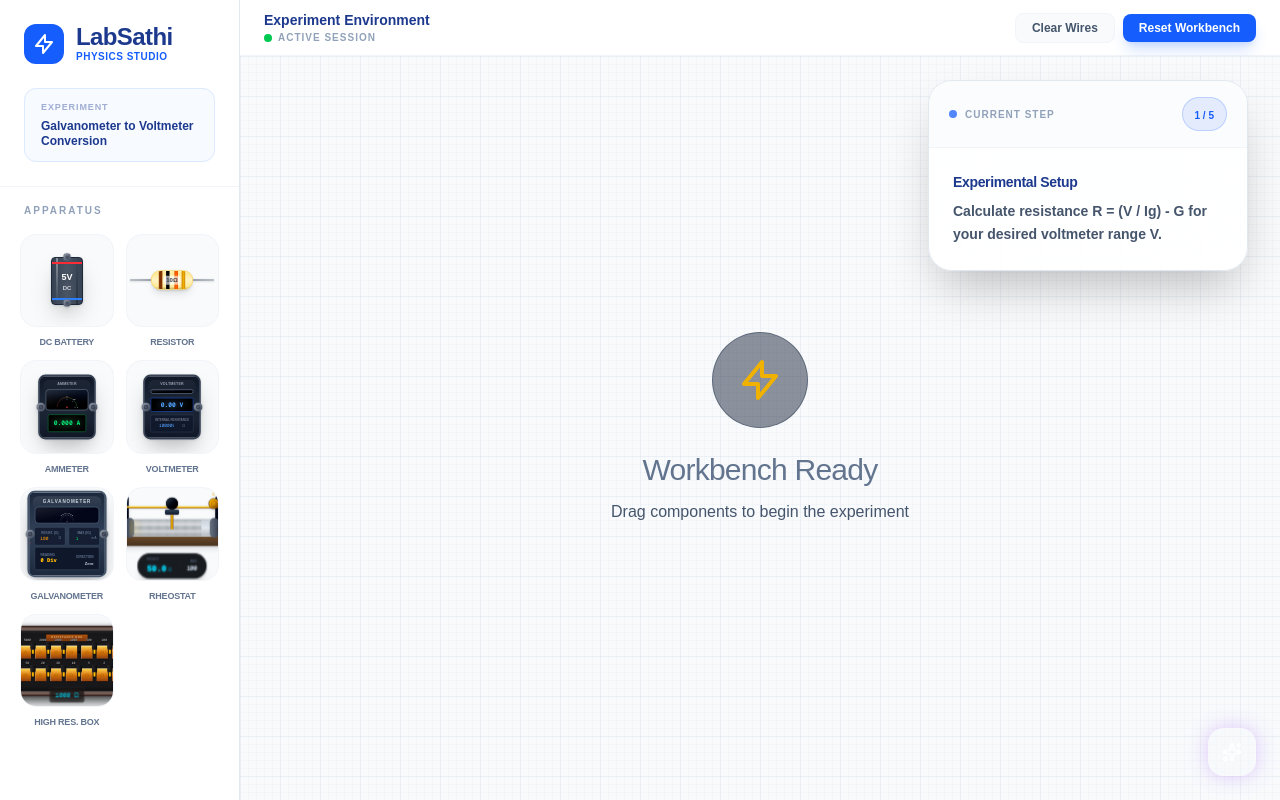
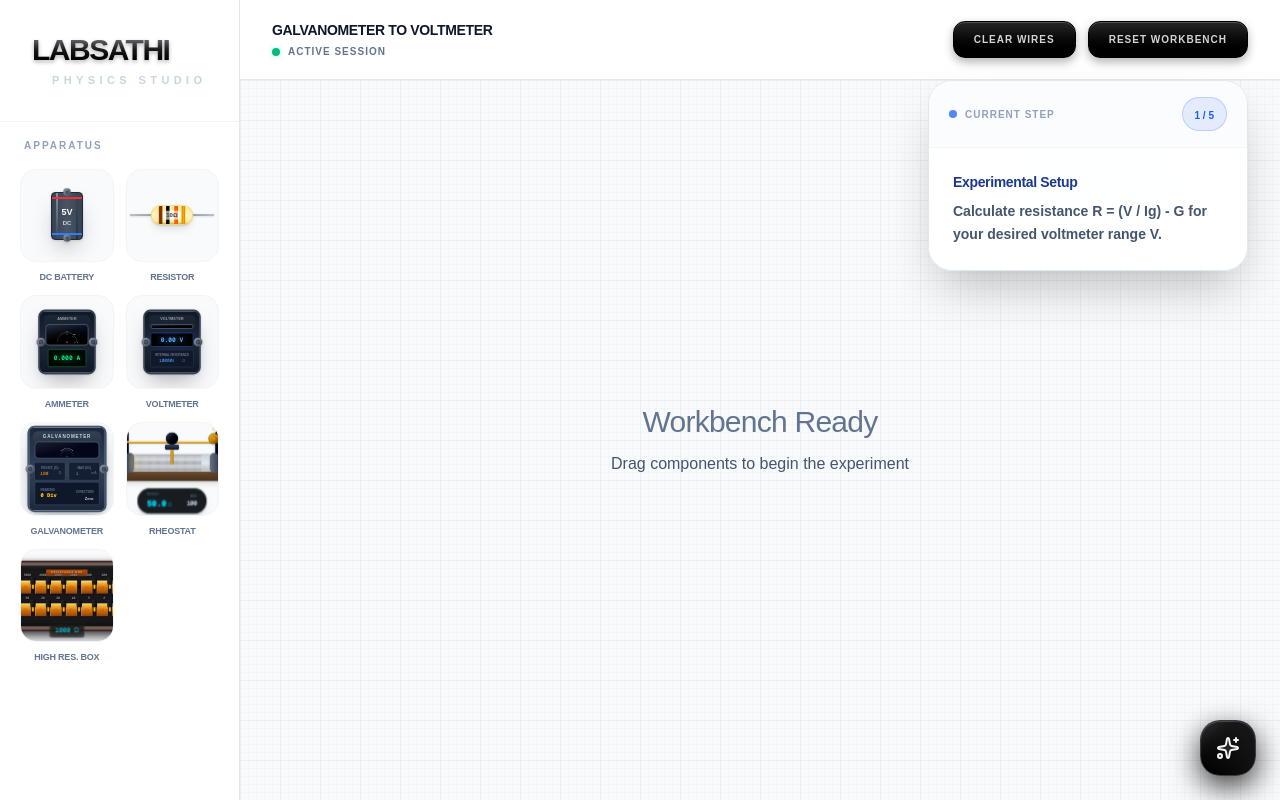
Before and after one commit to frecklehead/labsathi, a Next.js app: page /physics in a window 1280 px wide. Built offline with nearby package versions, Linux system fonts and the light colour scheme; grey boxes are pictures that could not be loaded.

Commit message:
made the physics

```diff
--- a/app/components/physics/PhysicsAssistant.tsx
+++ b/app/components/physics/PhysicsAssistant.tsx
@@ -69,16 +69,28 @@ export function PhysicsAssistant() {
     return (
         <>
             {/* Toggle Button - Bottom Left */}
-            <button
-                onClick={() => setIsOpen(!isOpen)}
-                className={`fixed bottom-6 right-6 z-[60] w-12 h-12 rounded-2xl flex items-center justify-center transition-all duration-300 shadow-[0_0_20px_rgba(168,85,247,0.3)]
-                    ${isOpen
-                        ? 'bg-red-500/20 text-red-400 hover:bg-red-500/30 rotate-180'
-                        : 'bg-white/10 backdrop-blur-xl text-white hover:bg-white/20 hover:scale-105'
-                    } border border-white/20`}
-            >
-                {isOpen ? <X className="w-5 h-5" /> : <Sparkles className="w-5 h-5" />}
-            </button>
+  <button
+    onClick={() => setIsOpen(!isOpen)}
+    className={`fixed bottom-6 right-6 z-[60] w-14 h-14 flex items-center justify-center transition-all duration-500 group
+        ${isOpen
+            ? 'bg-zinc-900 rounded-2xl rotate-90 border-zinc-700'
+            : 'bg-gradient-to-br from-zinc-800 via-black to-zinc-950 rounded-[20px] hover:rounded-2xl hover:scale-110 border-zinc-500/50'
+        }
+        border shadow-[0_10px_30px_rgba(0,0,0,0.8),inset_0_1px_1px_rgba(255,255,255,0.2)]
+        before:absolute before:inset-0 before:rounded-[inherit] before:bg-gradient-to-tr before:from-transparent before:via-white/5 before:to-white/10 before:pointer-events-none`}
+>
+    {isOpen ? (
+        <X className="w-5 h-5 text-zinc-400" />
+    ) : (
+        <div className="relative">
+            {/* The Icon with a soft glow */}
+            <Sparkles className="w-6 h-6 text-zinc-100 fill-zinc-100/10 transition-transform group-hover:scale-110 group-hover:rotate-12" />
+
+            {/* A subtle "Internal Shine" reflection */}
+            <div className="absolute -top-3 -left-3 w-8 h-8 bg-white/5 rounded-full blur-xl pointer-events-none" />
+        </div>
+    )}
+</button>
 
             {/* Floating Window */}
             <div
--- /dev/null
+++ b/app/physics/constant.tsx
@@ -0,0 +1,69 @@
+export interface PhysicsItem {
+    id: string;
+    type: string;
+    x: number;
+    y: number;
+    props: { [key: string]: any };
+}
+
+export interface Wire {
+    id: string;
+    from: { itemId: string; terminal: string };
+    to: { itemId: string; terminal: string };
+}
+
+export interface Terminal {
+    id: string;
+    itemId: string;
+    name: string;
+    x: number;
+    y: number;
+}
+
+export interface DataPoint {
+    voltage: number;
+    current: number;
+    resistance: number;
+    timestamp: number;
+}
+
+
+
+export const GUIDE_STEPS = [
+    {
+        id: 1,
+        title: "Experimental Setup",
+        description: "Calculate resistance R = (V / Ig) - G for your desired voltmeter range V.",
+        check: (items: PhysicsItem[]) => items.length > 0
+    },
+    {
+        id: 2,
+        title: "Assemble Circuit",
+        description: "Connect Battery, Rheostat, Galvanometer, and Resist. Box in a closed series loop.",
+        check: (items: PhysicsItem[], wires: Wire[]) => {
+            const types = items.map(i => i.type);
+            return types.includes('battery') && types.includes('galvanometer') && types.includes('resistance_box') && wires.length >= 3;
+        }
+    },
+    {
+        id: 3,
+        title: "Calibration",
+        description: "Adjust the High Resistance Box to match your calculated value R.",
+        check: (items: PhysicsItem[]) => items.some(i => i.type === 'resistance_box' && i.props.resistance !== 1000)
+    },
+    {
+        id: 4,
+        title: "Verification",
+        description: "Connect a Voltmeter in parallel across the (G + R) combination to verify.",
+        check: (items: PhysicsItem[], wires: Wire[]) => {
+            const hasVoltmeter = items.some(i => i.type === 'voltmeter');
+            return hasVoltmeter && wires.length >= 5;
+        }
+    },
+    {
+        id: 5,
+        title: "Take Readings",
+        description: "Vary the Rheostat resistance to record different sets of V and I readings. Click 'Show Graph' to visualize.",
+        check: (items: PhysicsItem[]) => items.length > 0 // Final state
+    }
+];
--- a/app/physics/page.tsx
+++ b/app/physics/page.tsx
@@ -14,76 +14,9 @@ import { DraggableLabObject } from "../snapped";
 import { VIGraph } from "../components/physics/VIGraph";
 import { LineChart } from "lucide-react";
 import { PhysicsAssistant } from "../components/physics/PhysicsAssistant";
+import {PhysicsItem, Wire, GUIDE_STEPS, DataPoint, Terminal} from "./constant"
+import { SidebarItem } from "./sidebar";
 
-interface PhysicsItem {
-    id: string;
-    type: string;
-    x: number;
-    y: number;
-    props: { [key: string]: any };
-}
-
-interface Wire {
-    id: string;
-    from: { itemId: string; terminal: string };
-    to: { itemId: string; terminal: string };
-}
-
-interface Terminal {
-    id: string;
-    itemId: string;
-    name: string;
-    x: number;
-    y: number;
-}
-
-interface DataPoint {
-    voltage: number;
-    current: number;
-    resistance: number;
-    timestamp: number;
-}
-
-
-
-const GUIDE_STEPS = [
-    {
-        id: 1,
-        title: "Experimental Setup",
-        description: "Calculate resistance R = (V / Ig) - G for your desired voltmeter range V.",
-        check: (items: PhysicsItem[]) => items.length > 0
-    },
-    {
-        id: 2,
-        title: "Assemble Circuit",
-        description: "Connect Battery, Rheostat, Galvanometer, and Resist. Box in a closed series loop.",
-        check: (items: PhysicsItem[], wires: Wire[]) => {
-            const types = items.map(i => i.type);
-            return types.includes('battery') && types.includes('galvanometer') && types.includes('resistance_box') && wires.length >= 3;
-        }
-    },
-    {
-        id: 3,
-        title: "Calibration",
-        description: "Adjust the High Resistance Box to match your calculated value R.",
-        check: (items: PhysicsItem[]) => items.some(i => i.type === 'resistance_box' && i.props.resistance !== 1000)
-    },
-    {
-        id: 4,
-        title: "Verification",
-        description: "Connect a Voltmeter in parallel across the (G + R) combination to verify.",
-        check: (items: PhysicsItem[], wires: Wire[]) => {
-            const hasVoltmeter = items.some(i => i.type === 'voltmeter');
-            return hasVoltmeter && wires.length >= 5;
-        }
-    },
-    {
-        id: 5,
-        title: "Take Readings",
-        description: "Vary the Rheostat resistance to record different sets of V and I readings. Click 'Show Graph' to visualize.",
-        check: (items: PhysicsItem[]) => items.length > 0 // Final state
-    }
-];
 
 export default function OhmsLawLab() {
     const [workbenchItems, setWorkbenchItems] = useState<PhysicsItem[]>([]);
@@ -575,24 +508,26 @@ export default function OhmsLawLab() {
         <main className="flex h-screen bg-white overflow-hidden text-slate-900">
             {/* Sidebar */}
             <aside className="w-60 bg-white border-r border-slate-200 flex flex-col z-20">
-                <div className="p-6 border-b border-slate-100">
-                    <div className="flex items-center gap-3 mb-2">
-                        <div className="w-10 h-10 bg-blue-600 rounded-xl flex items-center justify-center">
-                            <svg className="w-6 h-6 text-white" fill="none" viewBox="0 0 24 24" stroke="currentColor">
-                                <path strokeLinecap="round" strokeLinejoin="round" strokeWidth={2} d="M13 10V3L4 14h7v7l9-11h-7z" />
-                            </svg>
+              <div className="p-8 border-b border-slate-100 bg-white">
+    <div className="flex items-center group cursor-default">
+        <div className="flex flex-col">
+            <div className="flex items-center gap-2">
+
+                <h1 className="text-3xl font-black uppercase tracking-tighter transition-all duration-300
+    bg-gradient-to-b from-zinc-400 via-zinc-900 to-black bg-clip-text text-transparent
+    filter drop-shadow-[0_2px_2px_rgba(0,0,0,0.3)]
+    group-hover:from-rose-400 group-hover:to-rose-600 transition-all">
+                    LabSathi
+                </h1>
             </div>
-                        <div>
-                            <h1 className="text-2xl font-black text-blue-900 tracking-tight leading-none">LabSathi</h1>
-                            <p className="text-[10px] text-blue-600 font-bold uppercase tracking-wider">Physics Studio</p>
+
+            {/* Cleaner subtitle alignment */}
+            <p className="text-[11px] font-black text-slate-300 uppercase tracking-[0.4em] pl-5 mt-1">
+                Physics Studio
+            </p>
         </div>
     </div>
-                    <div className="mt-6 px-4 py-3 bg-blue-50/50 rounded-xl border border-blue-100">
-                        <p className="text-[9px] text-blue-900/40 font-bold uppercase tracking-widest mb-1">Experiment</p>
-                        <p className="text-xs text-blue-900 font-bold leading-tight">Galvanometer to Voltmeter Conversion</p>
 </div>
-                </div>
-
                 <div className="flex-1 overflow-y-auto p-4 space-y-6">
                     <div>
                         <h3 className="text-[10px] font-black text-slate-400 uppercase tracking-[0.2em] mb-4 px-2">Apparatus</h3>
@@ -646,38 +581,57 @@ export default function OhmsLawLab() {
             {/* Main Workspace */}
             <div className="flex-1 flex flex-col relative bg-slate-50">
                 {/* Top Toolbar */}
-                <div className="h-14 bg-white border-b border-slate-100 flex items-center justify-between px-6">
+                        <div className="h-20 bg-white border-b border-slate-200 flex items-center justify-between px-8 shadow-sm">
+    {/* Left Side: Environment Info */}
     <div className="flex flex-col">
-                        <h2 className="text-sm font-bold text-blue-900">Experiment Environment</h2>
-                        <div className="flex items-center gap-1.5">
-                            <span className="w-2 h-2 rounded-full bg-green-500"></span>
-                            <span className="text-[10px] text-slate-400 font-bold uppercase tracking-widest">Active Session</span>
+        <h2 className="text-sm font-black text-slate-900 uppercase tracking-tight">Galvanometer to voltmeter</h2>
+        <div className="flex items-center gap-2 mt-1">
+            <span className="relative flex h-2 w-2">
+                <span className="animate-ping absolute inline-flex h-full w-full rounded-full bg-emerald-400 opacity-75"></span>
+                <span className="relative inline-flex rounded-full h-2 w-2 bg-emerald-500"></span>
+            </span>
+            <span className="text-[10px] text-slate-500 font-bold uppercase tracking-widest">Active Session</span>
         </div>
     </div>
-                    <div className="flex items-center gap-2">
+
+    {/* Right Side: Shiny Black Buttons */}
+    <div className="flex items-center gap-3">
         {connectingFrom && (
             <button
                 onClick={() => setConnectingFrom(null)}
-                                className="bg-amber-50 text-amber-600 hover:bg-amber-100 px-4 py-1.5 rounded-lg text-xs font-bold border border-amber-100 transition-all active:scale-95"
+                className="px-5 py-2.5 rounded-xl text-[10px] font-black uppercase tracking-widest text-red-400
+                bg-gradient-to-b from-zinc-800 to-black border border-black
+                shadow-[inset_0_1px_0_rgba(255,255,255,0.2),0_4px_10px_rgba(0,0,0,0.3)]
+                hover:brightness-125 transition-all active:scale-95"
             >
                 Cancel Wire
             </button>
         )}
+
         <button
             onClick={() => setWires([])}
-                            className="bg-slate-50 text-slate-600 hover:bg-slate-100 px-4 py-1.5 rounded-lg text-xs font-bold border border-slate-100 transition-all active:scale-95"
+    className="px-5 py-2.5 rounded-xl text-[10px] font-black uppercase tracking-widest
+    text-zinc-300 hover:text-white transition-all duration-300
+    bg-gradient-to-b from-zinc-800 to-black border border-black
+    shadow-[inset_0_1px_0_rgba(255,255,255,0.2),0_4px_10px_rgba(0,0,0,0.3)]
+    hover:brightness-125 active:scale-95"
         >
             Clear Wires
         </button>
+
+        {/* Updated Reset Button: Shiny Black + Faded Text Interaction */}
         <button
             onClick={() => { setWorkbenchItems([]); setWires([]); }}
-                            className="bg-blue-600 text-white hover:bg-blue-700 px-4 py-1.5 rounded-lg text-xs font-bold shadow-lg shadow-blue-600/20 transition-all active:scale-95"
+        className="px-5 py-2.5 rounded-xl text-[10px] font-black uppercase tracking-widest
+    text-zinc-300 hover:text-white transition-all duration-300
+    bg-gradient-to-b from-zinc-800 to-black border border-black
+    shadow-[inset_0_1px_0_rgba(255,255,255,0.2),0_4px_10px_rgba(0,0,0,0.3)]
+    hover:brightness-125 active:scale-95"
         >
             Reset Workbench
         </button>
     </div>
 </div>
-
                 {/* Consolidated Dashboard - Top Left */}
                 {isCircuitProperlyWired() && (
                     <div className="absolute top-16 left-6 z-30 w-[340px] pointer-events-auto transition-all duration-500 animate-in fade-in slide-in-from-left-4 flex flex-col gap-4 max-h-[calc(100vh-120px)] overflow-hidden">
@@ -949,11 +903,11 @@ export default function OhmsLawLab() {
                     {workbenchItems.length === 0 && (
                         <div className="absolute inset-0 flex items-center justify-center pointer-events-none select-none">
                             <div className="text-center">
-                                <div className="w-24 h-24 mx-auto mb-6 rounded-full bg-slate-800/50 border border-slate-700/50 flex items-center justify-center text-slate-600">
+                                {/* <div className="w-24 h-24 mx-auto mb-6 rounded-full   flex items-center justify-center text-slate-600">
                                     <svg className="w-12 h-12 text-yellow-500" fill="none" viewBox="0 0 24 24" stroke="currentColor">
                                         <path strokeLinecap="round" strokeLinejoin="round" strokeWidth={2} d="M13 10V3L4 14h7v7l9-11h-7z" />
                                     </svg>
-                                </div>
+                                </div> */}
                                 <p className="text-3xl mb-3 font-light text-slate-500 tracking-tight">Workbench Ready</p>
                                 <p className="text-slate-600 font-medium">Drag components to begin the experiment</p>
                             </div>
@@ -991,18 +945,3 @@ export default function OhmsLawLab() {
         </main >
     );
 }
-
-function SidebarItem({ type, label, children }: { type: string, label: string, children: React.ReactNode }) {
-    return (
-        <Draggable id={`template-${type}`} type={type} className="flex flex-col items-center group relative cursor-grab active:cursor-grabbing">
-            <div className="w-full aspect-square bg-[#f1f5f9]/50 rounded-2xl border border-slate-100 flex items-center justify-center transition-all duration-300 overflow-hidden relative group-hover:border-blue-100 group-hover:bg-blue-50/20 group-hover:shadow-lg group-hover:shadow-blue-500/5 group-hover:-translate-y-1">
-                <div className="relative z-10 w-full h-full flex items-center justify-center p-2 transition-transform duration-500 group-hover:scale-105">
-                    {children}
-                </div>
-            </div>
-            <div className="w-full text-center mt-2.5 px-0.5">
-                <span className="text-[9px] font-black tracking-tight leading-tight text-slate-500 uppercase group-hover:text-blue-600 transition-colors block truncate">{label}</span>
-            </div>
-        </Draggable>
-    );
-}
--- /dev/null
+++ b/app/physics/sidebar.tsx
@@ -0,0 +1,15 @@
+import { Draggable } from "../Draggable";
+export function SidebarItem({ type, label, children }: { type: string, label: string, children: React.ReactNode }) {
+    return (
+        <Draggable id={`template-${type}`} type={type} className="flex flex-col items-center group relative cursor-grab active:cursor-grabbing">
+            <div className="w-full aspect-square bg-[#f1f5f9]/50 rounded-2xl border border-slate-100 flex items-center justify-center transition-all duration-300 overflow-hidden relative group-hover:border-blue-100 group-hover:bg-blue-50/20 group-hover:shadow-lg group-hover:shadow-blue-500/5 group-hover:-translate-y-1">
+                <div className="relative z-10 w-full h-full flex items-center justify-center p-2 transition-transform duration-500 group-hover:scale-105">
+                    {children}
+                </div>
+            </div>
+            <div className="w-full text-center mt-2.5 px-0.5">
+                <span className="text-[9px] font-black tracking-tight leading-tight text-slate-500 uppercase group-hover:text-blue-600 transition-colors block truncate">{label}</span>
+            </div>
+        </Draggable>
+    );
+}
--- a/app/titration/components/Sidebar.tsx
+++ b/app/titration/components/Sidebar.tsx
@@ -95,7 +95,7 @@ function SidebarSection({ title, children, defaultOpen = true }: { title: string
     )
 }
 
-function SidebarItem({ type, label, children, highlight = false }: { type: string, label: string, children: React.ReactNode, highlight?: boolean }) {
+export function SidebarItem({ type, label, children, highlight = false }: { type: string, label: string, children: React.ReactNode, highlight?: boolean }) {
     return (
         <Draggable id={`template-${type}`} type={type} className="group relative flex flex-col items-center justify-center p-2 rounded hover:bg-[#3e3e3e] cursor-grab active:cursor-grabbing transition-all duration-300 border border-transparent hover:border-[#505050]">
             {highlight && (
```
Also changed, not shown: public/photo.png (added). Lines whose indentation alone changed are shown as unchanged.
